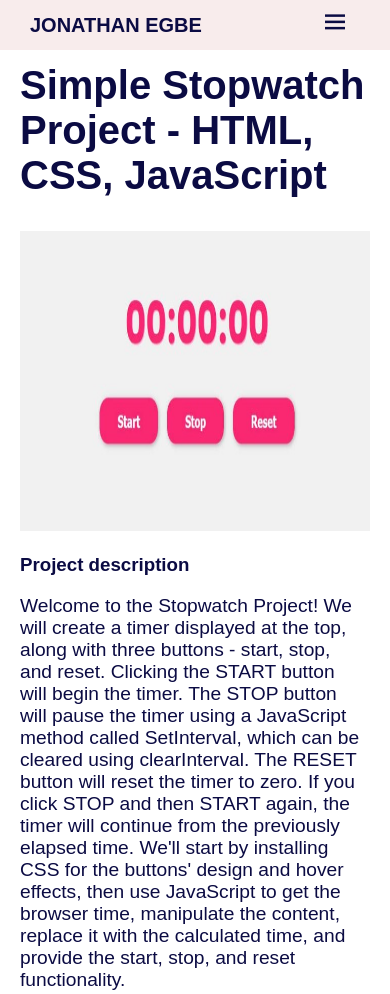
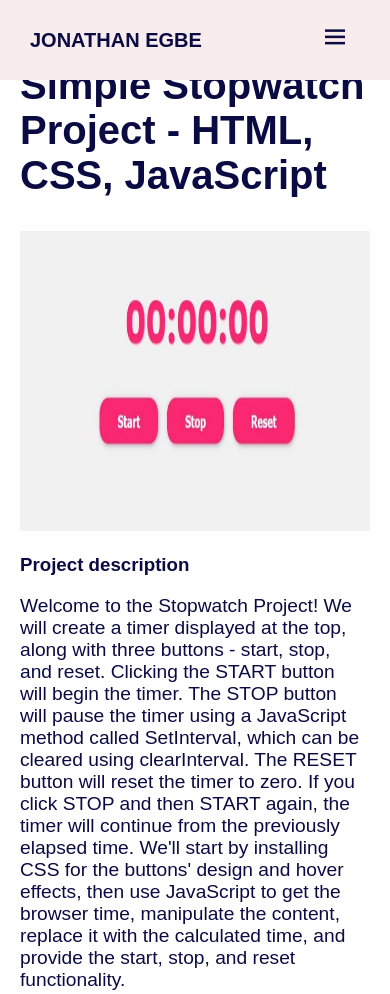
Before and after one commit to JonathanEgbe/JonathanEgbe.github.io, a plain HTML site: page stop watch.html in a window 390 px wide. Shown: the top 994 px of the page. Drawn offline with nearby package versions, Linux system fonts and the light colour scheme; a script that the page names is missing.

Commit message:
Update style.css

```diff
--- a/style.css
+++ b/style.css
@@ -372,7 +372,7 @@ footer p{
     label.logo{
         font-size: 20px;
         padding-left: 30px;
-        line-height: 50px;
+        line-height: 80px;
         font-weight: bolder;
     }
     nav ul li a{
@@ -382,11 +382,11 @@ footer p{
   @media (max-width:858px) {
     .checkbtn{
         display: block;
-        line-height: 50px;
+        line-height: 80px;
     }
     nav{
       background-color: rgb(248, 236, 236);
-      height: 50px;
+      height: 80px;
       width: 100%;
       margin: 0;
       position: fixed;
```
